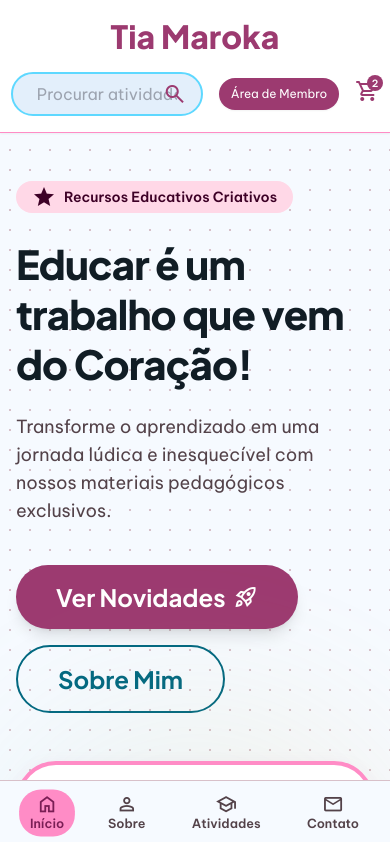
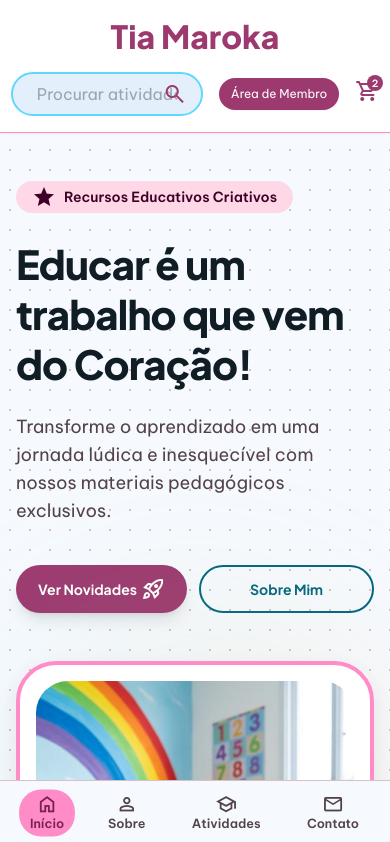
Before and after one commit to elan2021/tia_maroca, a Next.js app: page / in a window 390 px wide. Shown: the top 842 px of the page. Built offline with nearby package versions, Linux system fonts and the light colour scheme; no server answers; the database is empty.

Commit message:
style: adjust hero buttons layout to side-by-side on mobile

```diff
--- a/components/Hero.tsx
+++ b/components/Hero.tsx
@@ -37,12 +37,12 @@ export default async function Hero() {
             {heroSubtitle}
           </p>
 
-          <div className="flex flex-wrap gap-4 pt-4">
-            <button className="bg-primary hover:bg-on-primary-fixed-variant text-white font-headline-md text-headline-md px-10 py-4 rounded-full transition-all shadow-lg flex items-center gap-2">
+          <div className="flex flex-row gap-3 md:gap-4 pt-4 w-full">
+            <button className="flex-1 bg-primary hover:bg-on-primary-fixed-variant text-white font-headline-md font-bold text-sm md:text-headline-md px-2 md:px-10 py-3 md:py-4 rounded-full transition-all shadow-lg flex items-center justify-center gap-1 md:gap-2 whitespace-nowrap">
               Ver Novidades
-              <Icon name="rocket_launch" />
+              <Icon name="rocket_launch" className="text-lg md:text-2xl" />
             </button>
-            <button className="border-2 border-secondary text-secondary font-headline-md text-headline-md px-10 py-4 rounded-full hover:bg-secondary-container transition-all">
+            <button className="flex-1 border-2 border-secondary text-secondary font-headline-md font-bold text-sm md:text-headline-md px-2 md:px-10 py-3 md:py-4 rounded-full hover:bg-secondary-container transition-all flex items-center justify-center whitespace-nowrap">
               Sobre Mim
             </button>
           </div>
```
